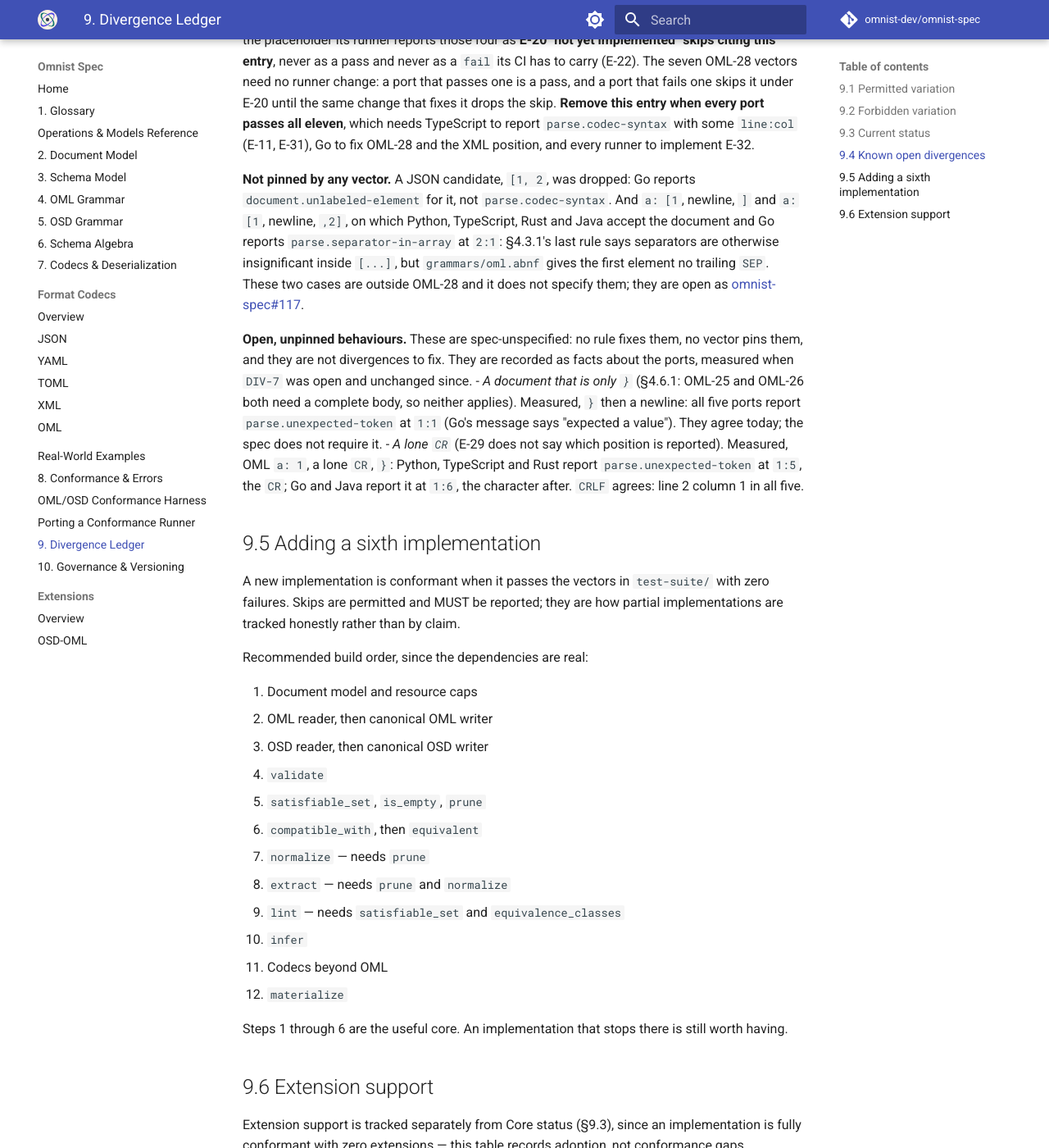
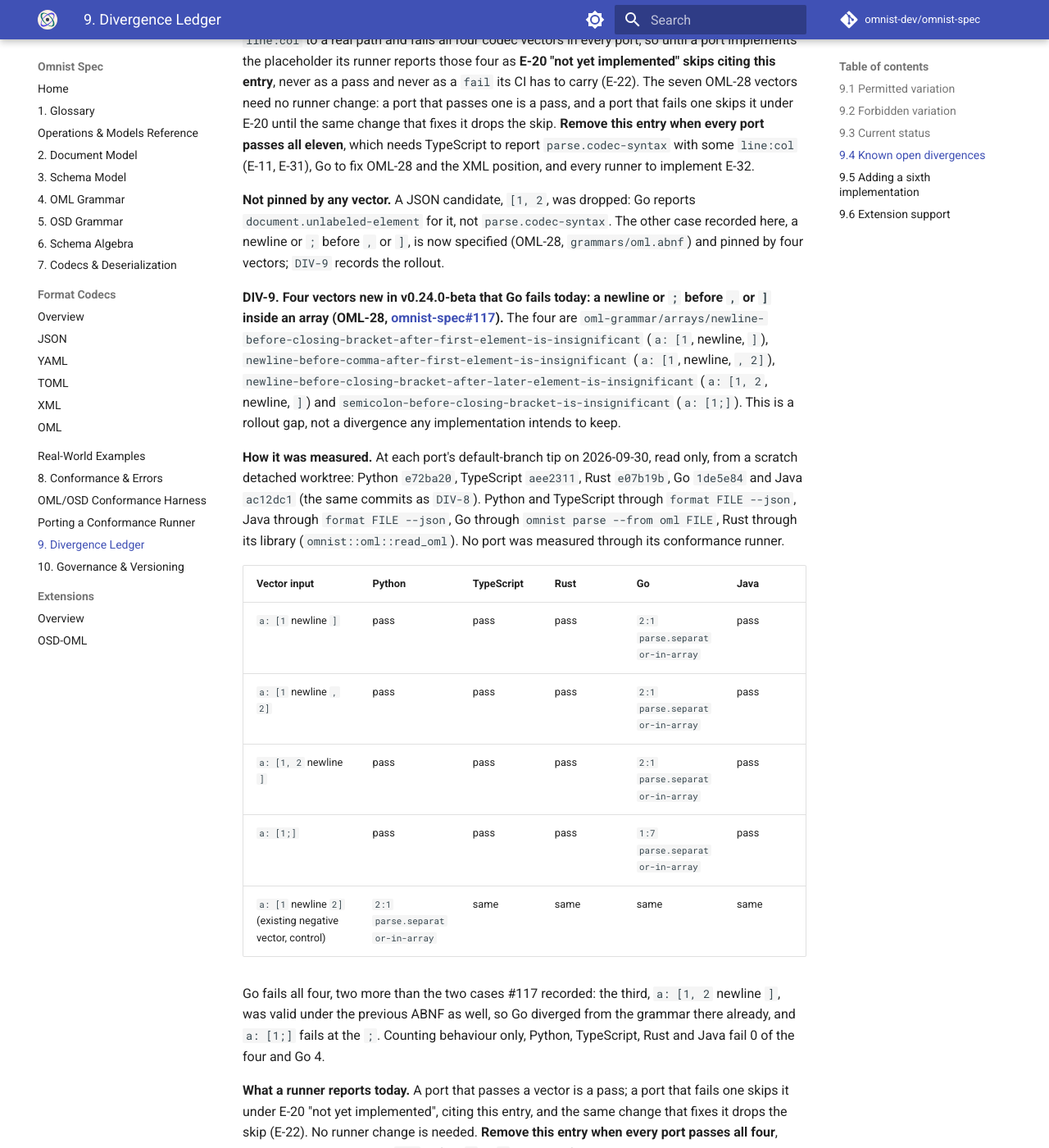
Before and after one commit to omnist-dev/omnist-spec, an MkDocs documentation site: the page built from docs/09-divergence-ledger.md, in a window 1280 px wide and 1400 px high, scrolled down 8267 px. Shown: the whole window at 82% size. Built offline with MkDocs 1.6.1 and Material for MkDocs 9.7.7, drawn with Linux system fonts in a browser that asks for light colours; comment, search, counter and statistics services are not loaded; some of the changed text lies outside the part shown.

Commit message:
Give the first array element a trailing SEP, v0.24.0-beta (#117) (#119)

```diff
--- a/docs/09-divergence-ledger.md
+++ b/docs/09-divergence-ledger.md
@@ -152,6 +152,8 @@ extension (§9.6).
 
 The Track 2 row above is the v0.22.0-beta suite, 287 vectors. v0.23.0-beta added
 11 vectors (298 in all); `DIV-8` records how each port fares on those.
+v0.24.0-beta added 4 more (302 in all); `DIV-9` records how each port fares on
+those.
 
 **What each port skips.** Python: 28
 OSD-OML ([omnist#341](https://github.com/omnist-dev/omnist/issues/341)), 6
@@ -196,7 +198,7 @@ changelog cannot silently come to mean something else. `DIV-4` (the rules
 v0.19.0-beta and v0.20.0-beta settled) and `DIV-6` (`bytes_hex` and D-14) closed
 when the v0.21.0-beta sweep left every port satisfying every row. `DIV-7` (the
 fourteen vectors new in v0.22.0-beta) closed when all five ports passed all
-fourteen. `DIV-3`, `DIV-5` and `DIV-8` are live. This note
+fourteen. `DIV-3`, `DIV-5`, `DIV-8` and `DIV-9` are live. This note
 lives here, in the preamble, rather than inside any single entry — an entry is
 deleted when it closes, and a retirement note that rides along inside one
 disappears with it.
@@ -317,14 +319,46 @@ one skips it under E-20 until the same change that fixes it drops the skip.
 report `parse.codec-syntax` with some `line:col` (E-11, E-31), Go to fix
 OML-28 and the XML position, and every runner to implement E-32.
 
-**Not pinned by any vector.** A JSON candidate, `[1, 2`, was dropped: Go reports
-`document.unlabeled-element` for it, not `parse.codec-syntax`. And `a: [1`,
-newline, `]` and `a: [1`, newline, `,2]`, on which Python, TypeScript, Rust and
-Java accept the document and Go reports `parse.separator-in-array` at `2:1`:
-§4.3.1's last rule says separators are otherwise insignificant inside `[...]`,
-but `grammars/oml.abnf` gives the first element no trailing `SEP`. These two
-cases are outside OML-28 and it does not specify them; they are open as
-[omnist-spec#117](https://github.com/omnist-dev/omnist-spec/issues/117).
+**Not pinned by any vector.** A JSON candidate, `[1, 2`, was dropped: Go
+reports `document.unlabeled-element` for it, not `parse.codec-syntax`. The
+other case recorded here, a newline or `;` before `,` or `]`, is now specified
+(OML-28, `grammars/oml.abnf`) and pinned by four vectors; `DIV-9` records the
+rollout.
+
+**DIV-9. Four vectors new in v0.24.0-beta that Go fails today: a newline or `;` before `,` or `]` inside an array (OML-28, [omnist-spec#117](https://github.com/omnist-dev/omnist-spec/issues/117)).**
+The four are `oml-grammar/arrays/newline-before-closing-bracket-after-first-element-is-insignificant`
+(`a: [1`, newline, `]`), `newline-before-comma-after-first-element-is-insignificant`
+(`a: [1`, newline, `, 2]`), `newline-before-closing-bracket-after-later-element-is-insignificant`
+(`a: [1, 2`, newline, `]`) and `semicolon-before-closing-bracket-is-insignificant`
+(`a: [1;]`). This is a rollout gap, not a divergence any implementation intends
+to keep.
+
+**How it was measured.** At each port's default-branch tip on 2026-09-30, read
+only, from a scratch detached worktree: Python `e72ba20`, TypeScript `aee2311`,
+Rust `e07b19b`, Go `1de5e84` and Java `ac12dc1` (the same commits as `DIV-8`).
+Python and TypeScript through `format FILE --json`, Java through `format FILE
+--json`, Go through `omnist parse --from oml FILE`, Rust through its library
+(`omnist::oml::read_oml`). No port was measured through its conformance runner.
+
+| Vector input | Python | TypeScript | Rust | Go | Java |
+|---|---|---|---|---|---|
+| `a: [1` newline `]` | pass | pass | pass | `2:1` `parse.separator-in-array` | pass |
+| `a: [1` newline `, 2]` | pass | pass | pass | `2:1` `parse.separator-in-array` | pass |
+| `a: [1, 2` newline `]` | pass | pass | pass | `2:1` `parse.separator-in-array` | pass |
+| `a: [1;]` | pass | pass | pass | `1:7` `parse.separator-in-array` | pass |
+| `a: [1` newline `2]` (existing negative vector, control) | `2:1` `parse.separator-in-array` | same | same | same | same |
+
+Go fails all four, two more than the two cases #117 recorded: the third,
+`a: [1, 2` newline `]`, was valid under the previous ABNF as well, so Go
+diverged from the grammar there already, and `a: [1;]` fails at the `;`.
+Counting behaviour only, Python, TypeScript, Rust and Java fail 0 of the four
+and Go 4.
+
+**What a runner reports today.** A port that passes a vector is a pass; a port
+that fails one skips it under E-20 "not yet implemented", citing this entry, and
+the same change that fixes it drops the skip (E-22). No runner change is needed.
+**Remove this entry when every port passes all four**, which needs Go to treat a
+`SEP` before `,` or `]` as insignificant.
 
 **Open, unpinned behaviours.** These are spec-unspecified: no rule fixes them,
 no vector pins them, and they are not divergences to fix. They are recorded
```
Also changed, not shown: CHANGELOG.md (+24 -0 lines), docs/04-oml-grammar.md (+16 -8 lines), docs/index.md (+1 -1 lines), docs/porting-a-conformance-runner.md (+2 -2 lines), 2 other files.
